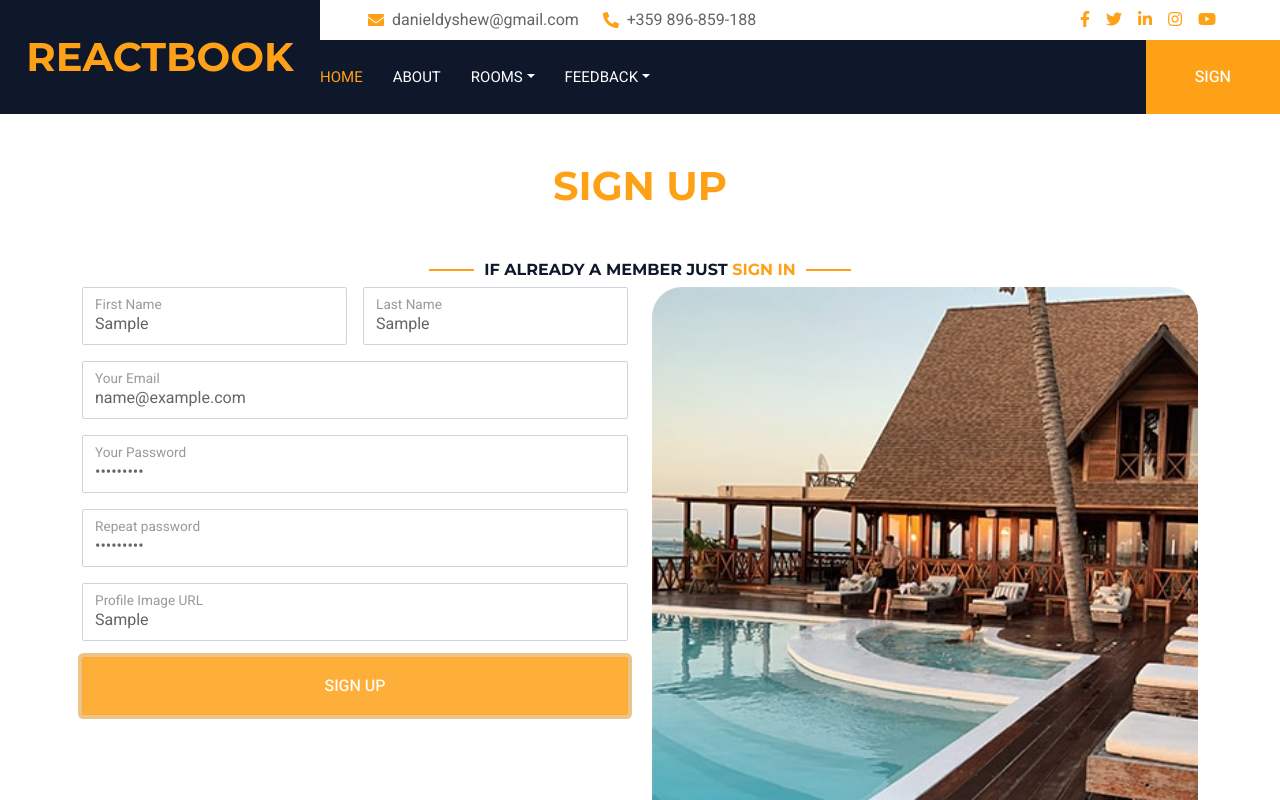
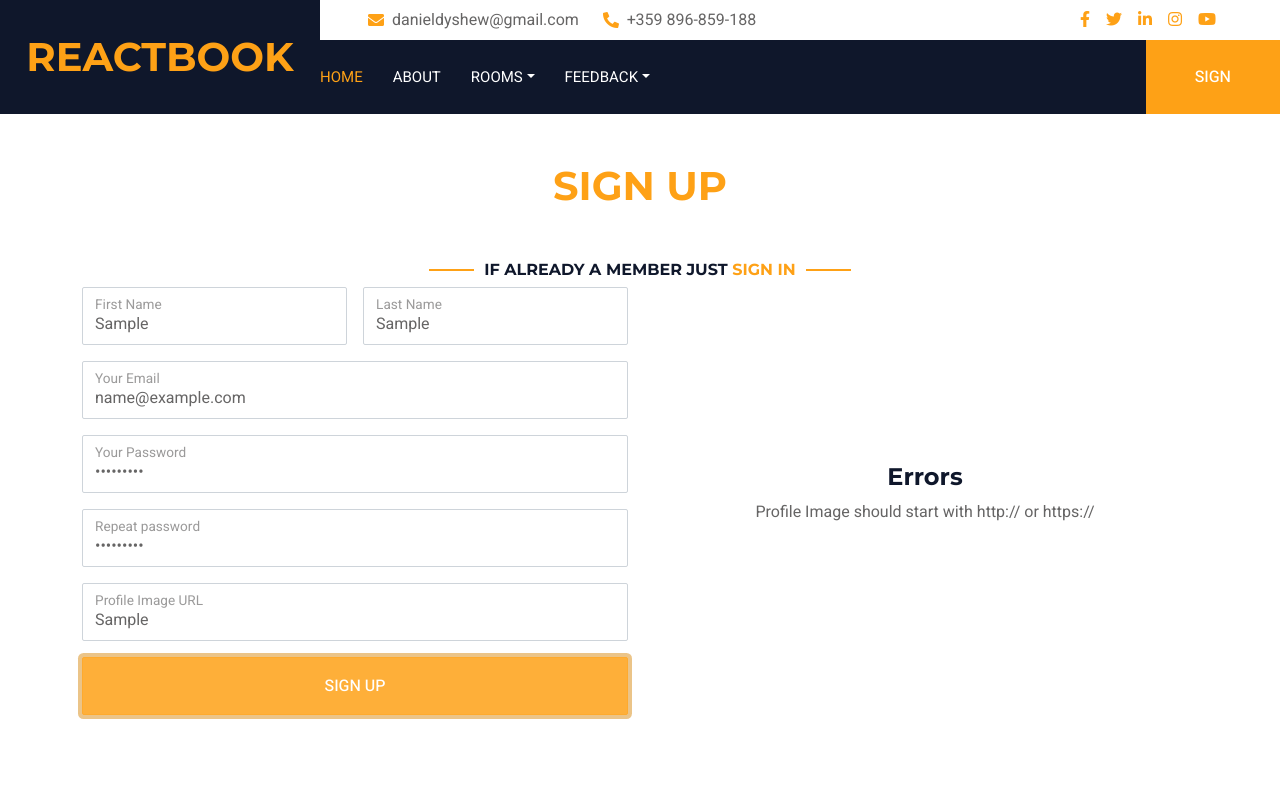
Before and after one commit to ddushev/react-book-project, a React (Vite) app in the folder client/: page /sign-up in a window 1280 px wide. Both pictures are taken after typing "Sample", "Sample", "name@example.com", "Sample123", "Sample123", "Sample" into the empty fields and a click on the button "SIGN UP". Shown: the top 800 px of the page. Built offline with nearby package versions, Linux system fonts and the light colour scheme; no server answers.

Commit message:
Add register validation and user notification

```diff
--- a/client/src/components/Sign/Register/Register.jsx
+++ b/client/src/components/Sign/Register/Register.jsx
@@ -1,11 +1,13 @@
+import { useEffect } from "react";
 import { Link } from "react-router-dom";
-import useForm from "../../../hooks/useForm";
+
 import { useAuthContext } from "../../../contexts/AuthContext";
 import { signFormFields } from "../../../utils/constants";
+import useForm from "../../../hooks/useForm";
 
 
 export const Register = () => {
-    const { onRegisterSubmit } = useAuthContext();
+    const { onRegisterSubmit, authErrors, setAuthErrors } = useAuthContext();
     const { values, onChangeHandler, onSubmit } = useForm({
         [signFormFields.firstName]: '',
         [signFormFields.lastName]: '',
@@ -14,6 +16,12 @@ export const Register = () => {
         [signFormFields.repeatPassword]: '',
         [signFormFields.imageUrl]: '',
     }, onRegisterSubmit);
+
+    useEffect(() => {
+        return () => {
+            setAuthErrors([]);
+        }
+    }, []);
     return (
         <div className="container-xxl py-5">
             <div className="container">
@@ -123,6 +131,7 @@ export const Register = () => {
                             </form>
                         </div>
                     </div>
+                    {authErrors.length == 0 ?
                         <div className="col-md-6 wow fadeInDown" data-wow-delay="0.1s">
                             <img
                                 className="position-relative rounded w-100 h-100"
@@ -134,6 +143,12 @@ export const Register = () => {
                                 tabIndex={0}
                             />
                         </div>
+                        :
+                        <div className="col-md-6 wow fadeInDown error-box">
+                            <h4>Errors</h4>
+                            {authErrors.map(error => <p key={error}>{error}</p>)}
+                        </div>
+                    }
                 </div>
             </div>
         </div>
--- a/client/src/contexts/AuthContext.jsx
+++ b/client/src/contexts/AuthContext.jsx
@@ -4,6 +4,7 @@ import { createContext, useContext, useState } from "react";
 import { dataFactory } from "../services/requests"
 import { useLocalStorage } from "../hooks/useLocalStorage";
 import { errorParser } from "../utils/errorParser";
+import { validateRegister } from "../utils/validateRegister";
 
 
 export const AuthContext = createContext();
@@ -40,16 +41,15 @@ export const AuthContextProvider = ({
 
     async function onRegisterSubmit(registerInfo) {
         try {
+            validateRegister(registerInfo);
             const { repeatPassword, ...registerData } = registerInfo;
-            if (repeatPassword != registerData.password) {
-                throw new Error('Passwords don\'t match!');
-            }
             const registerdInfo = await data.register(registerData)
             const { password, _createdOn, ...registeredData } = registerdInfo;
             setAuth(registeredData);
             navigate('/available-rooms');
         } catch (error) {
-            console.error(error.message);
+            setAuthErrors(errorParser(error));
+            navigate('/sign-up');
         }
     }
 
--- /dev/null
+++ b/client/src/utils/validateRegister.js
@@ -0,0 +1,27 @@
+export function validateRegister (registerInfo) {
+    const errors = [];
+
+    if (registerInfo.firstName.length < 3) {
+        errors.push('First name should be atleast 3 characters long!');
+    }
+
+    if (registerInfo.lastName.length < 3) {
+        errors.push('Last name should be atleast 3 characters long!');
+    }
+
+    if (registerInfo.password.length < 4) {
+        errors.push('Password should be atleast 4 characters long!');
+    }
+
+    if (registerInfo.repeatPassword != registerInfo.password) {
+        errors.push('Passwords should match!');
+    }
+
+    if (!/^(https?:\/\/)/.test(registerInfo.imageUrl)) {
+        errors.push('Profile Image should start with http:// or https://');
+    }
+
+    if (errors.length > 0) {
+        throw errors;
+    }
+}
```
Also changed, not shown: client/src/components/Sign/Login/Login.jsx (+4 -3 lines). Lines whose indentation alone changed are shown as unchanged.
